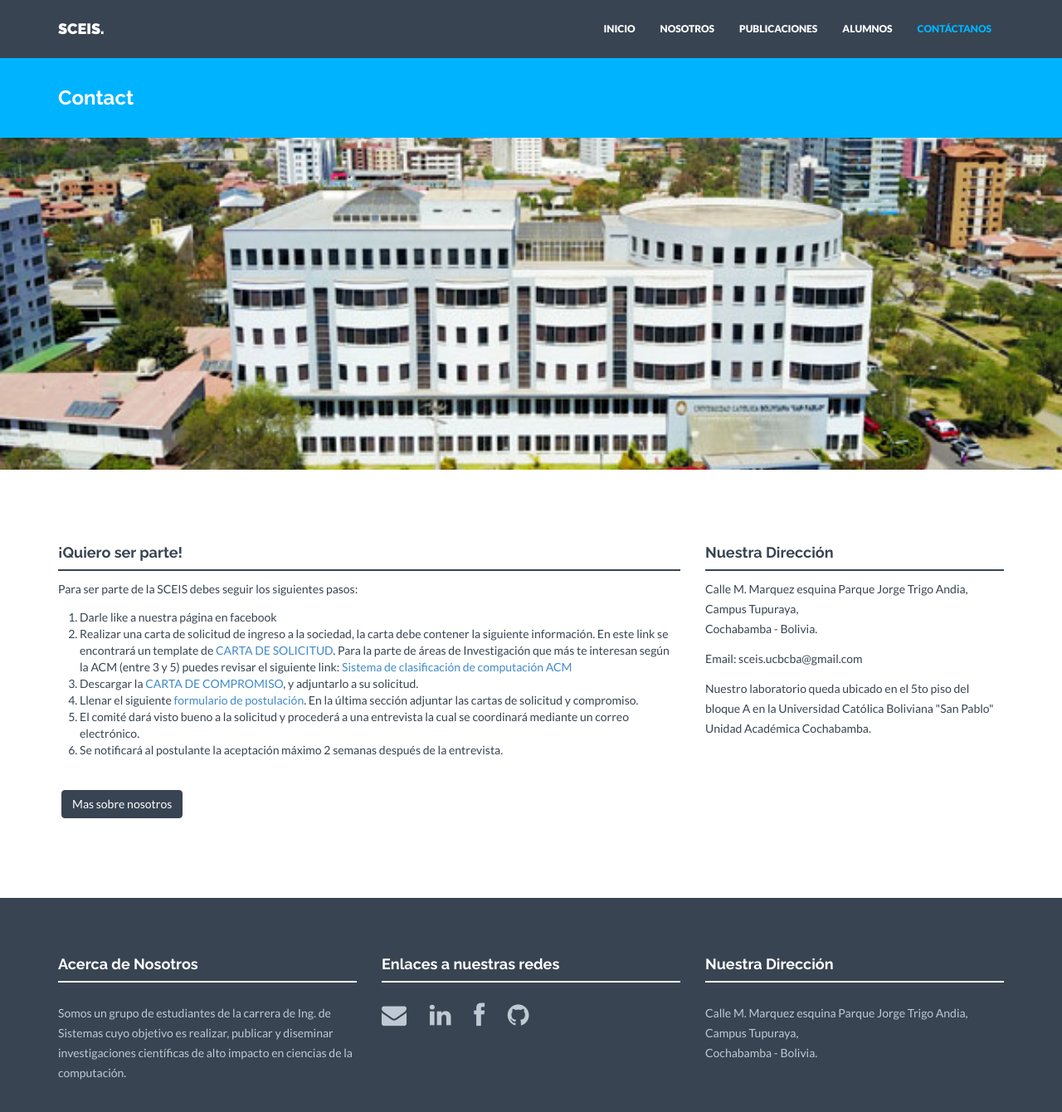
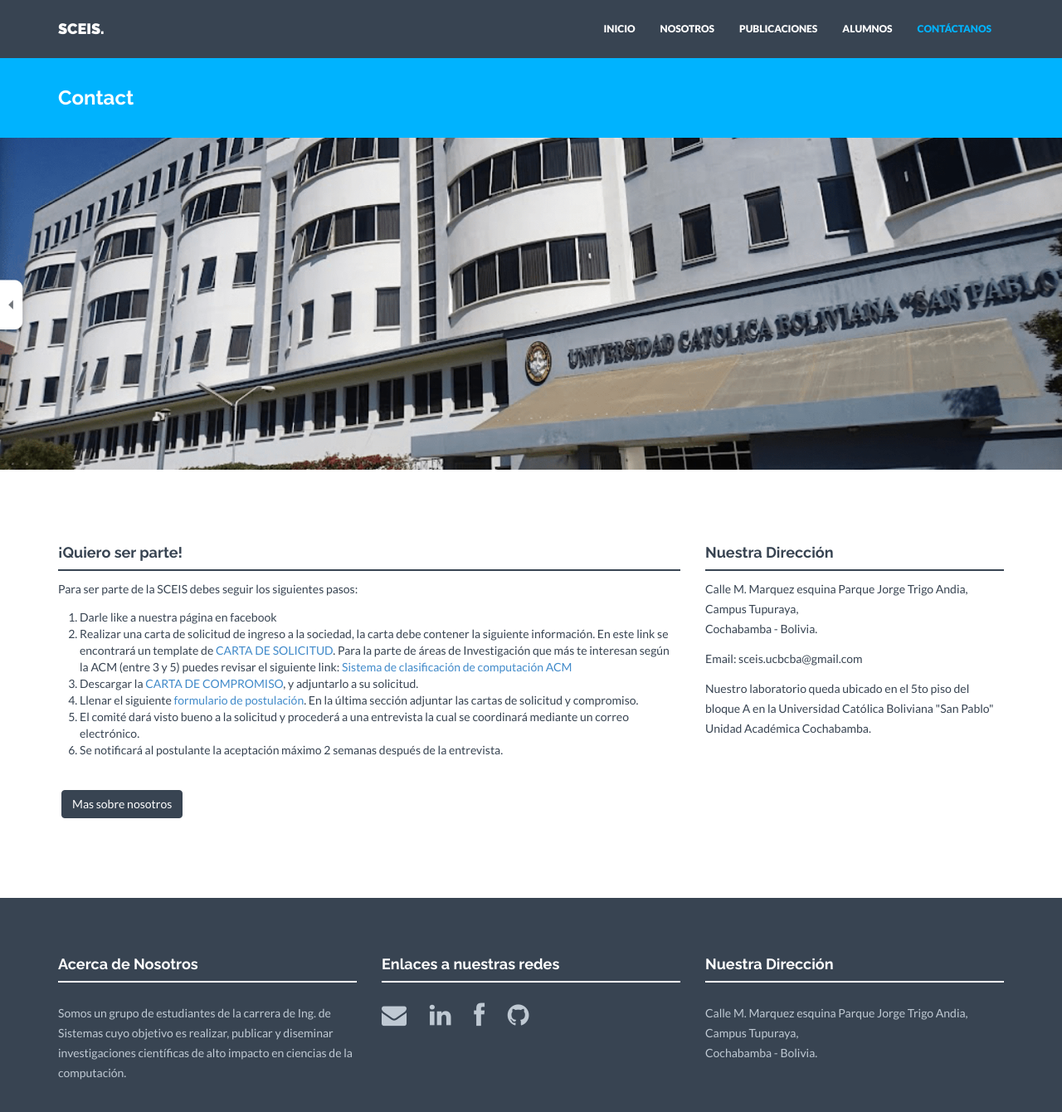
Before and after one commit to SociedadCEIS/paginaSCEIS, a Jekyll site: the page built from contact.html, in a window 1280 px wide and 1377 px high. Shown: the top 1340 px of the window at 83% size. Built offline with Jekyll 4.4.1, drawn with Linux system fonts in a browser that asks for light colours; nearby versions of some CDN libraries.

Commit message:
replace pic in contactos

```diff
--- a/_includes/css/main.css
+++ b/_includes/css/main.css
@@ -444,7 +444,7 @@
 
 /* Contact Page */
 #contactwrap {
-	background: url(../img/contact.jpg) no-repeat center top;
+	background: url(../img/contact.png) no-repeat center top;
 	margin-top: -60px;
 	padding-top:0px;
 	text-align:center;
```
Also changed, not shown: assets/img/contact.jpg (deleted), assets/img/contact.png (added), 3 other files.
